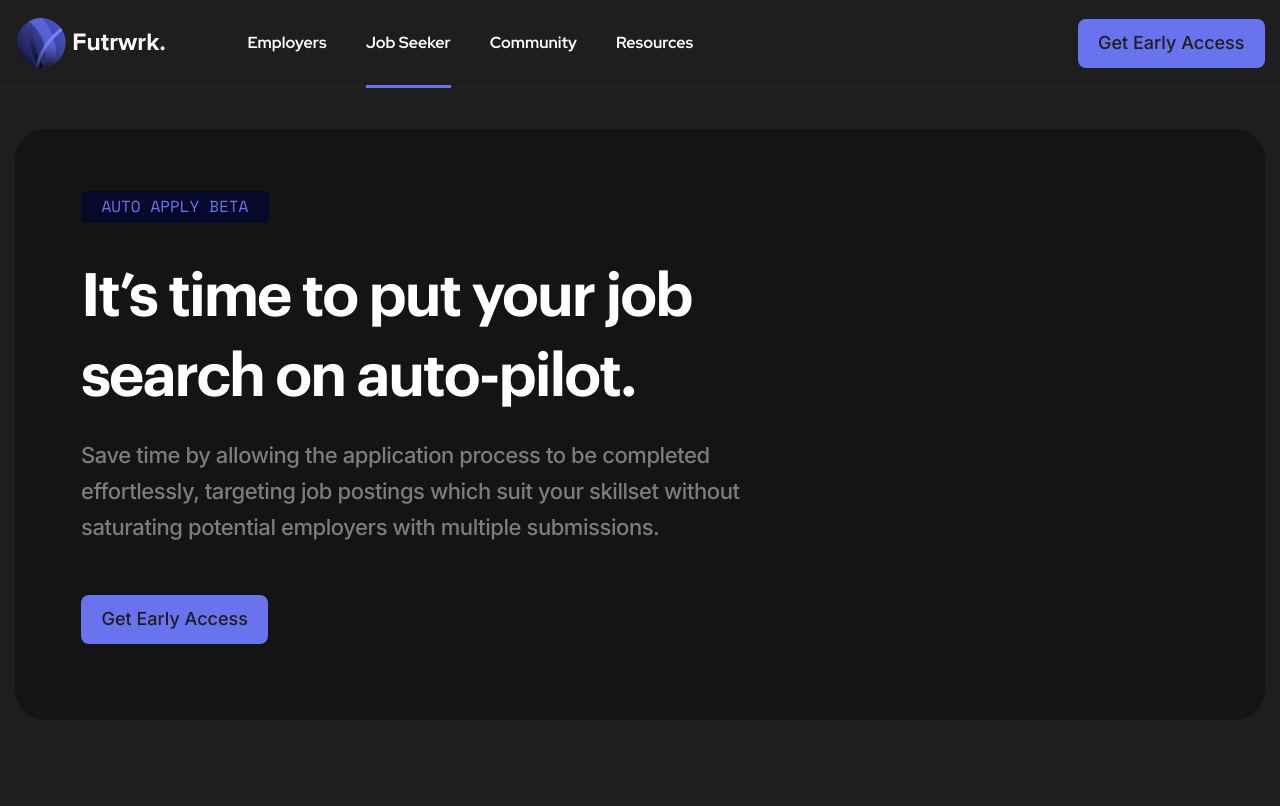
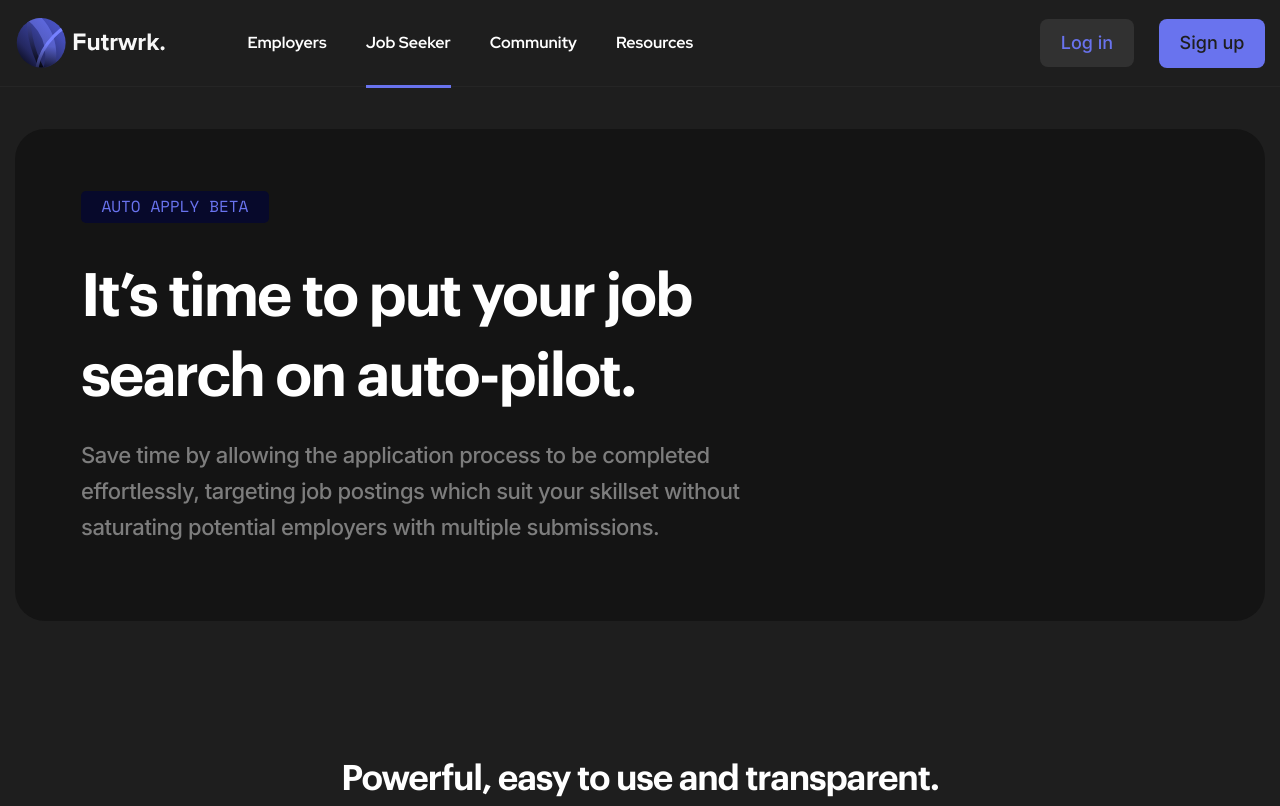
Before and after one commit to usakovigor/Futrwrk-landing, a website: page src/html/job-seeker.html in a window 1280 px wide. Shown: the top 806 px of the page. Drawn offline with nearby package versions, Linux system fonts and the light colour scheme; files that its build step writes are made by us from their sources; files whose address does not match are found by name; a web font is replaced by a local one.

Commit message:
remove early access btns

```diff
--- a/src/html/job-seeker.html
+++ b/src/html/job-seeker.html
@@ -38,8 +38,8 @@
                 <li class="header__nav-item"><a class="white-link header__link" href="https://medium.com/futrwrk" target="_blank" referrerpolicy="no-referrer">Resources</a></li>
 
                 <li class="header__button-hamb">
-                    <a href="/sign-up.html">
-                        <button class="blue-button header__button">Get Early Access</button>
+                    <a href="https://app.futrwrk.com/login" target="_blank">
+                        <button class="blue-button header__button">Log in</button>
                     </a>
                 </li>
             </ul>
@@ -47,9 +47,15 @@
         </nav>
 
 
-        <a href="/sign-up.html" class="header__button" aria-label="Get Early Access">
-            <button class="blue-button">Get Early Access</button>
-        </a>
+        <div class="header__buttons">
+            <a href="https://app.futrwrk.com/login" target="_blank" aria-label="Log In">
+                <button class="dark-button">Log in</button>
+            </a>
+
+            <a href="https://app.futrwrk.com/signup" target="_blank" aria-label="Sign Up">
+                <button class="blue-button">Sign up</button>
+            </a>
+        </div>
     </div>
 </header>
 
@@ -63,9 +69,6 @@
                     <p class="gray-text subtitle">Save time by allowing the application process to be completed
                         effortlessly, targeting job postings which suit your skillset without saturating potential
                         employers with multiple submissions.</p>
-                    <a href="/sign-up.html">
-                    <button class="blue-button box__btn">Get Early Access</button>
-                    </a>
                 </header>
             </div>
 
@@ -183,9 +186,6 @@
                             </div>
                         </li>
                     </ul>
-                    <a href="/sign-up.html">
-                    <button class="blue-button box__btn">Get Early Access</button>
-                    </a>
                 </div>
             </div>
         </div>
@@ -276,10 +276,6 @@ requirements at any time.</span>
             <p class="gray-text gray-text--centered subtitle">Brace yourself for a revolution in recruitment.</p>
 
             <ul class="stale-buttons jump-in__buttons">
-                <li><a href="/sign-up.html">
-                    <button class="dark-button-stable">Get Early Access</button>
-                </a>
-                </li>
                 <li><a href="https://discord.gg/aXjnAJapsq">
                     <button class="dark-button-stable">
                         <svg class="button__icon">
@@ -301,7 +297,9 @@ requirements at any time.</span>
 
         <ul class="footer__list">
             <li class="footer__title">PLATFORM</li>
-            <li><a class="white-link" href="/sign-up.html">Early Access</a> <span
+            <li><a class="white-link" href="https://app.futrwrk.com/login" target="_blank">Log In</a> <span
+                    class="tag tag--blue tag--small footer__tag"><span>Beta</span></span></li>
+            <li><a class="white-link" href="https://app.futrwrk.com/signup" target="_blank">Sign Up</a> <span
                     class="tag tag--blue tag--small footer__tag"><span>Beta</span></span></li>
         </ul>
 
--- a/src/js/script.js
+++ b/src/js/script.js
@@ -44,12 +44,9 @@ async function onFormSubmit(event) {
     event.preventDefault();
     const selectValid = signUpSelect ? validateSelect('a-select') : validateSelect(['cs-select', 'help-select']);
 
-    console.log(1);
     if (!pristine.validate() || !selectValid) {
         return;
     }
-
-    console.log(2);
 
     if (signUpSelect) {
         signUpRequest();
--- a/src/scss/components/_header.scss
+++ b/src/scss/components/_header.scss
@@ -177,8 +177,14 @@
     }
   }
 
-  &__button {
+  &__buttons {
     margin-left: auto;
+    display: flex;
+    gap: 25px;
+
+    button {
+      font-size: 18px;
+    }
 
     @include sm {
       display: none;
```
Also changed, not shown: src/index.html (+36 -24 lines), dist/contact-us.html (added), dist/css/styles.css, dist/index.html, dist/job-seeker.html, dist/js/script.js, dist/robots.txt (deleted), dist/sign-up.html (deleted), dist/sitemap.xml (deleted).
